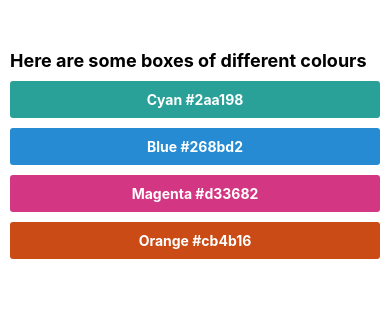
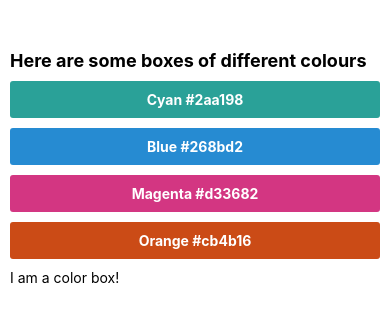
Before and after one commit to kadikraman/AwesomeProjectRN, a React Native app: screen / in a window 390 px wide. Shown: the top 322 px of the page. Built offline with nearby package versions, Linux system fonts and the light colour scheme.

Commit message:
Components 1

```diff
--- a/App.js
+++ b/App.js
@@ -1,5 +1,6 @@
 import React from 'react';
 import { View, Text, SafeAreaView, StyleSheet } from 'react-native';
+import ColorBox from './components/ColorBox';
 
 const App = () => {
   return (
@@ -20,6 +21,7 @@ const App = () => {
         <View style={[styles.box, styles.orange]}>
           <Text style={styles.text}>Orange #cb4b16</Text>
         </View>
+        <ColorBox />
       </View>
     </SafeAreaView>
   );
--- /dev/null
+++ b/components/ColorBox.js
@@ -0,0 +1,12 @@
+import React from 'react';
+import { View, Text } from 'react-native';
+
+const ColorBox = () => {
+  return (
+    <View>
+      <Text>I am a color box!</Text>
+    </View>
+  );
+};
+
+export default ColorBox;
```
